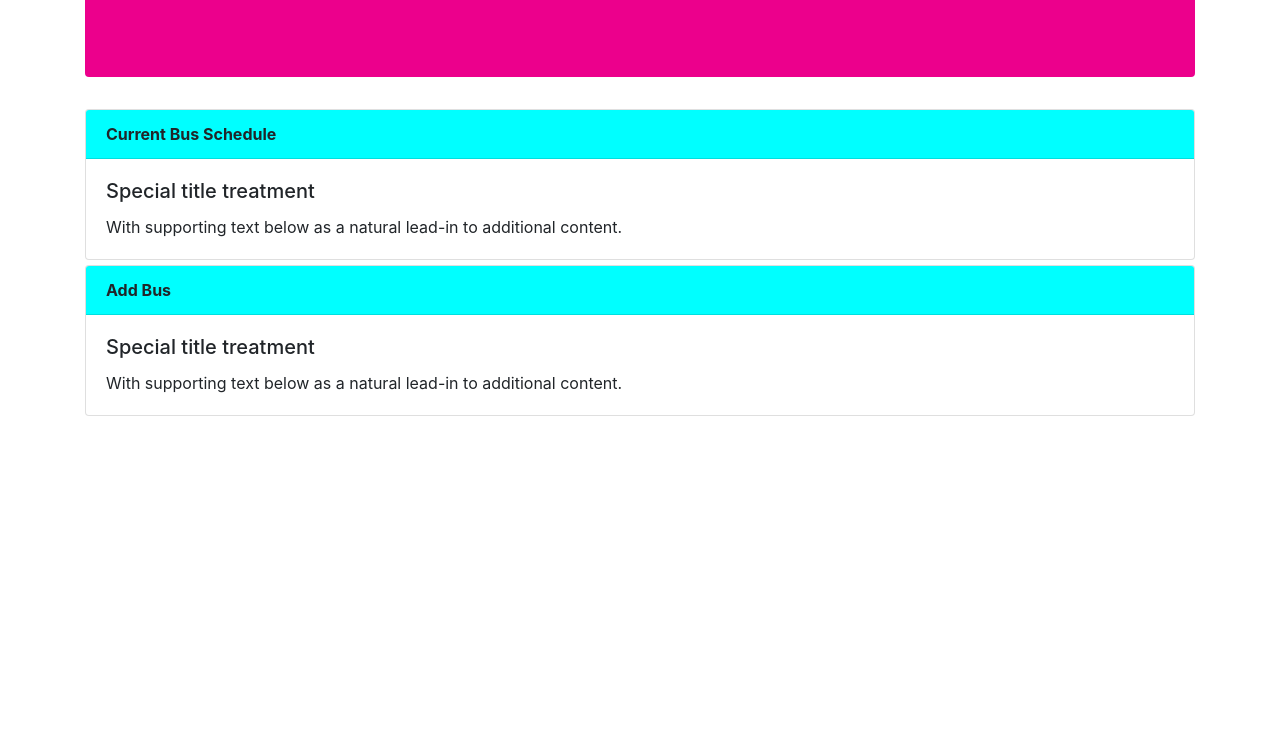
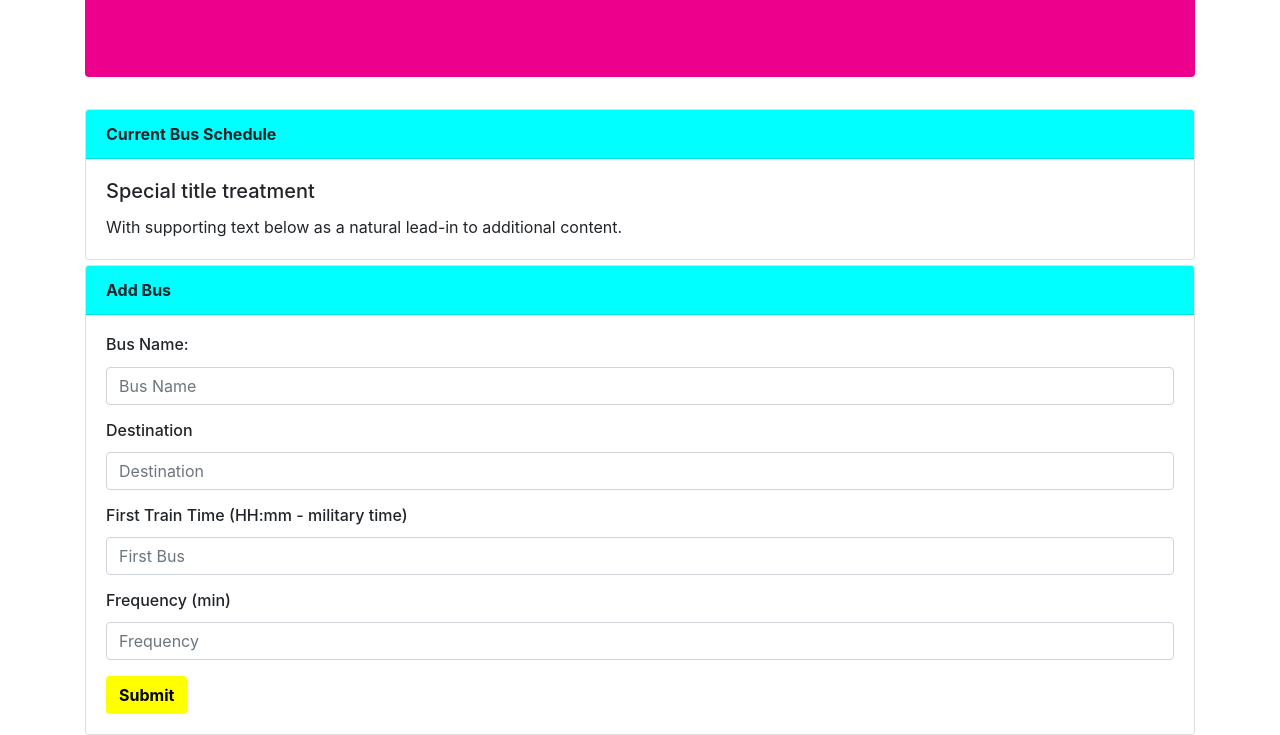
Before and after one commit to JBVenuto/TrainSchedule, a plain HTML site: page index.html in a window 1280 px wide. Shown: the part 191-926 px from the top of the page. Before the commit the page ends 800 px from the top, so only its background shows below. Drawn offline with nearby package versions, Linux system fonts and the light colour scheme.

Commit message:
Completed bus input form

```diff
--- a/index.html
+++ b/index.html
@@ -3,7 +3,7 @@
 
     <head>
         <meta charset="utf-8">
-        <title>Train Schedule</title>
+        <title>LYNX Schedule</title>
         <link rel="stylesheet" href="https://stackpath.bootstrapcdn.com/bootstrap/4.1.3/css/bootstrap.min.css" integrity="sha384-MCw98/SFnGE8fJT3GXwEOngsV7Zt27NXFoaoApmYm81iuXoPkFOJwJ8ERdknLPMO" crossorigin="anonymous">
         <script src="https://code.jquery.com/jquery-3.3.1.min.js" integrity="sha256-FgpCb/KJQlLNfOu91ta32o/NMZxltwRo8QtmkMRdAu8=" crossorigin="anonymous"></script>
         <script src="https://www.gstatic.com/firebasejs/5.3.0/firebase.js"></script>
@@ -39,8 +39,23 @@
                       Add Bus
                     </div>
                     <div class="card-body">
-                      <h5 class="card-title">Special title treatment</h5>
-                      <p class="card-text">With supporting text below as a natural lead-in to additional content.</p>
+                      <h6 class="card-title">Bus Name:</h5>
+                      <p class="card-text">
+                        <input class="form-control" id="busName" type="text" placeholder="Bus Name">
+                      </p>
+                      <h6 class="card-title">Destination</h5>
+                        <p class="card-text">
+                          <input class="form-control" id="destination" type="text" placeholder="Destination">
+                      </p>
+                      <h6 class="card-title">First Train Time (HH:mm - military time)</h5>
+                        <p class="card-text">
+                            <input class="form-control" id="firstBus" type="text" placeholder="First Bus">
+                        </p>
+                      <h6 class="card-title">Frequency (min)</h5>
+                      <p class="card-text">
+                            <input class="form-control" id="frequency" type="text" placeholder="Frequency">
+                      </p>
+                      <button type="submit" class="btn font-weight-bold" style=background-color:yellow>Submit</button>
                     </div>
                   </div>
         </div>
```
